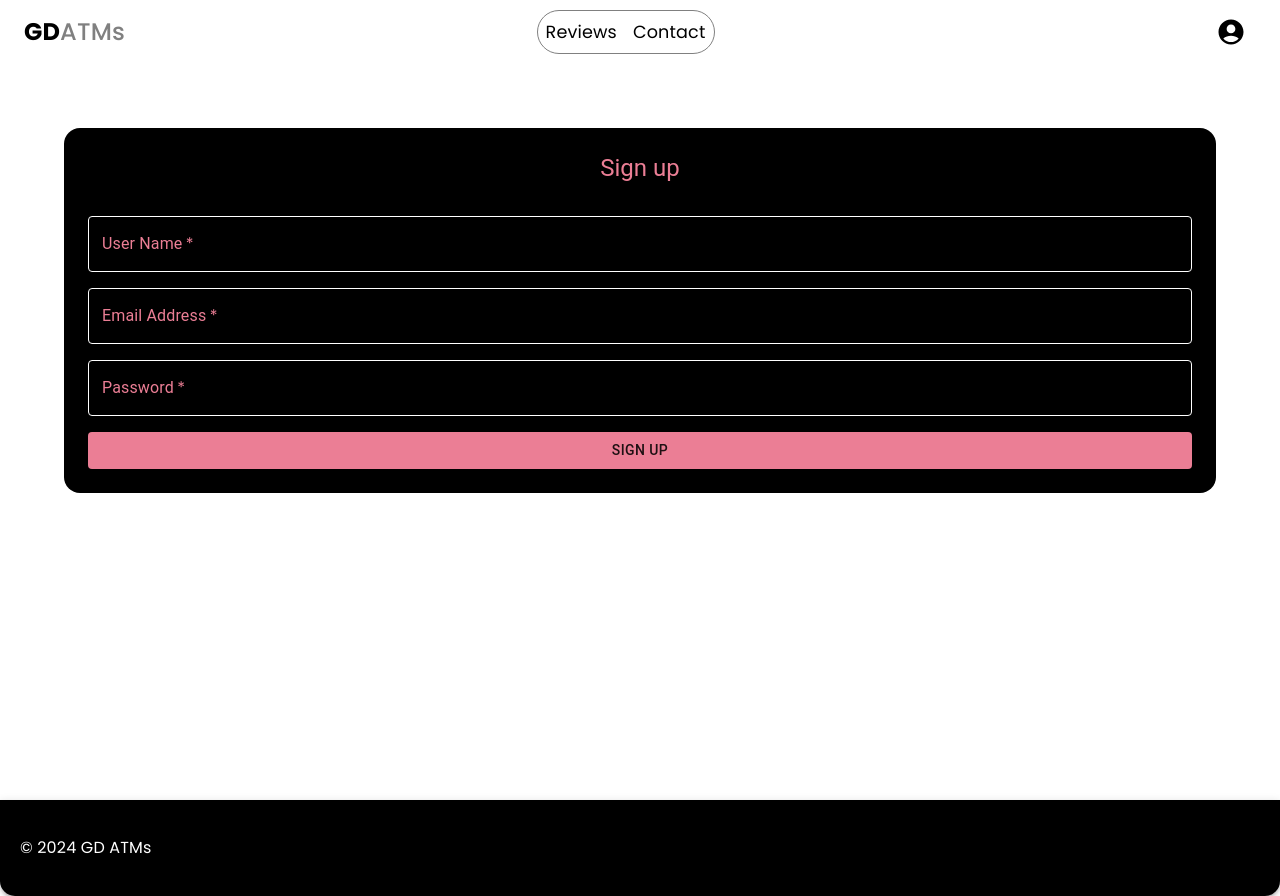
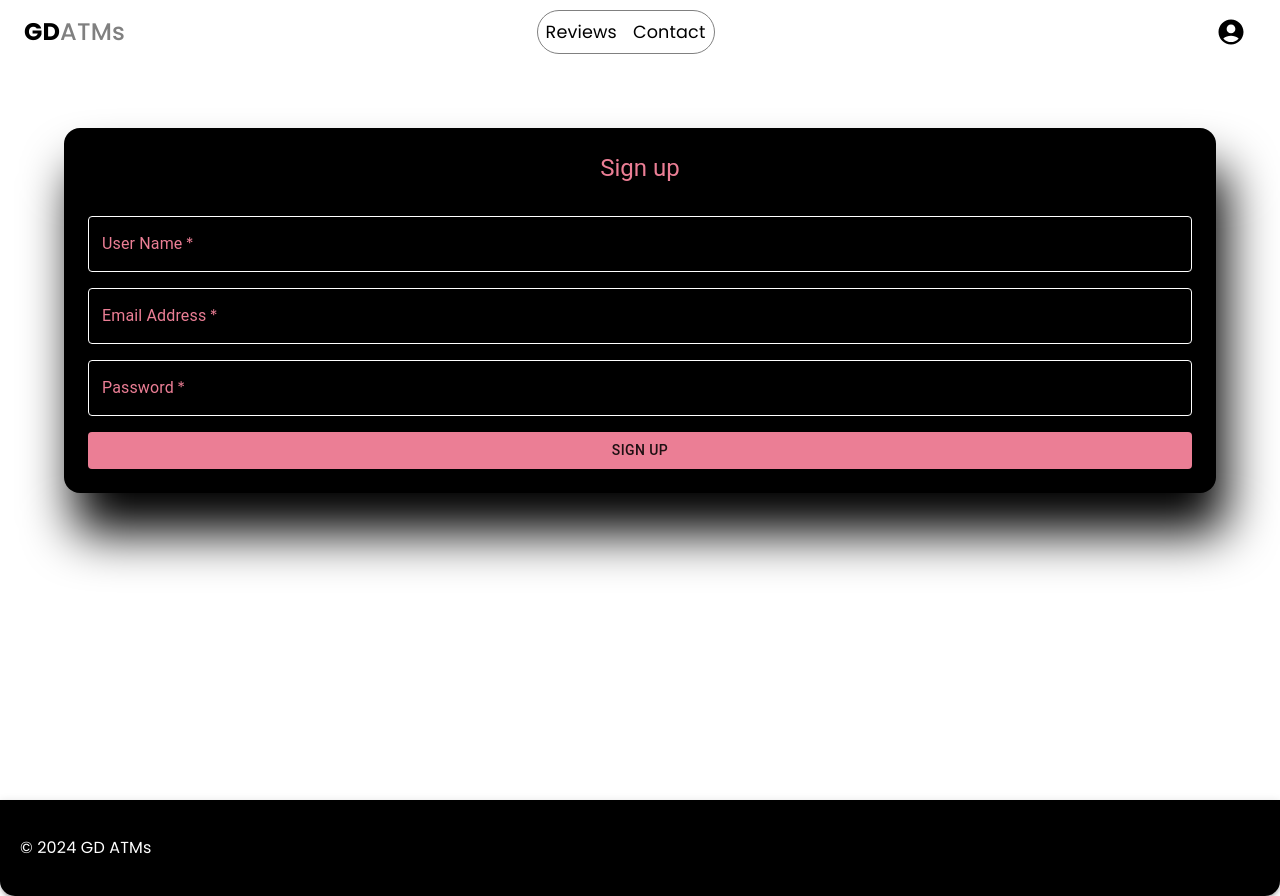
Before and after one commit to pToum21/gd-atms-v2, a React (Vite) app in the folder client/: page /signup in a window 1280 px wide. Built offline with nearby package versions, Linux system fonts and the light colour scheme; no server answers.

Commit message:
added a box shadow to the signup form

```diff
--- a/client/src/pages/Signup.jsx
+++ b/client/src/pages/Signup.jsx
@@ -109,8 +109,8 @@ export default function SignUp() {
   return (
     <ThemeProvider theme={theme}>
       <CssBaseline />
-      <Container component="main" sx={{height: '84vh', maxWidth: '70%'}}>
-        <Box sx={{ mt: 8, mx: 'auto', bgcolor: '#000000', p: 3, borderRadius: 4 }}>
+      <Container component="main" sx={{height: '84vh', maxWidth: '70%', }}>
+        <Box sx={{ mt: 8, mx: 'auto', bgcolor: '#000000', p: 3, borderRadius: 4, boxShadow: '10px 40px 50px rgba(0, 0, 0, 6)' }}>
           <Typography component="h1" variant="h5" align="center" color="primary">
             Sign up
           </Typography>
```
